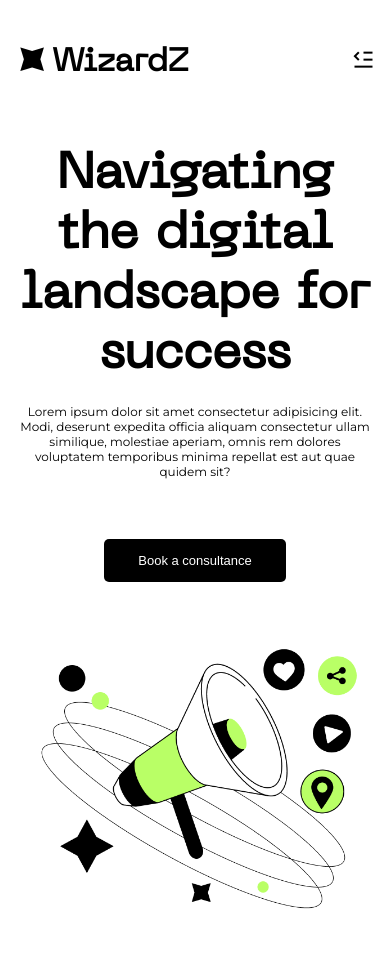
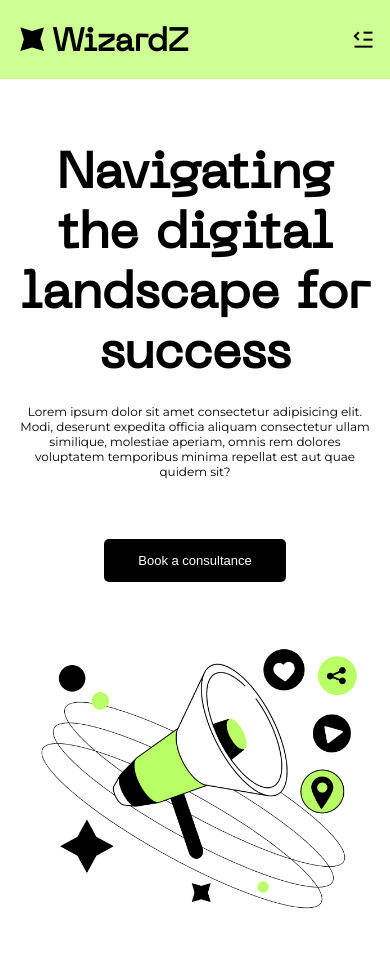
Before and after one commit to MakandarSahil/Front-End-Design, a plain HTML site: page new/index.html in a window 390 px wide. Shown: the top 955 px of the page. Drawn offline with nearby package versions, Linux system fonts and the light colour scheme.

Commit message:
1st phase design

```diff
--- a/new/index.html
+++ b/new/index.html
@@ -3,7 +3,8 @@
   <head>
     <meta charset="UTF-8" />
     <meta name="viewport" content="width=device-width, initial-scale=1.0" />
-    <title>Document</title>
+    <link rel="shortcut icon" href="./asset/arrow-1.f211affc.png" type="image/x-icon">
+    <title>WizardZ</title>
     <link
       href="https://cdn.jsdelivr.net/npm/remixicon@4.5.0/fonts/remixicon.css"
       rel="stylesheet"
--- a/new/style.css
+++ b/new/style.css
@@ -35,10 +35,12 @@ nav {
   display: flex;
   align-items: center;
   justify-content: space-between;
-  padding: 40px 70px;
+  padding: 20px 70px;
   position: fixed;
   z-index: 10;
   width: 100%;
+  background-color: #baff66b3;
+  backdrop-filter: blur(10px);
 }
 
 nav .part2 {
@@ -209,7 +211,7 @@ nav button {
 
 @media screen and (max-width: 800px) {
   nav {
-    padding: 40px 15px;
+    padding: 20px 15px;
   }
   nav button {
     display: none;
@@ -636,6 +638,7 @@ footer .footerDiv {
   border-radius: 14px;
   background-color: transparent;
   outline: none;
+  color: white;
 }
 .footerpart2 .part2_2 form button {
   background-color: #b9ff66;
```
